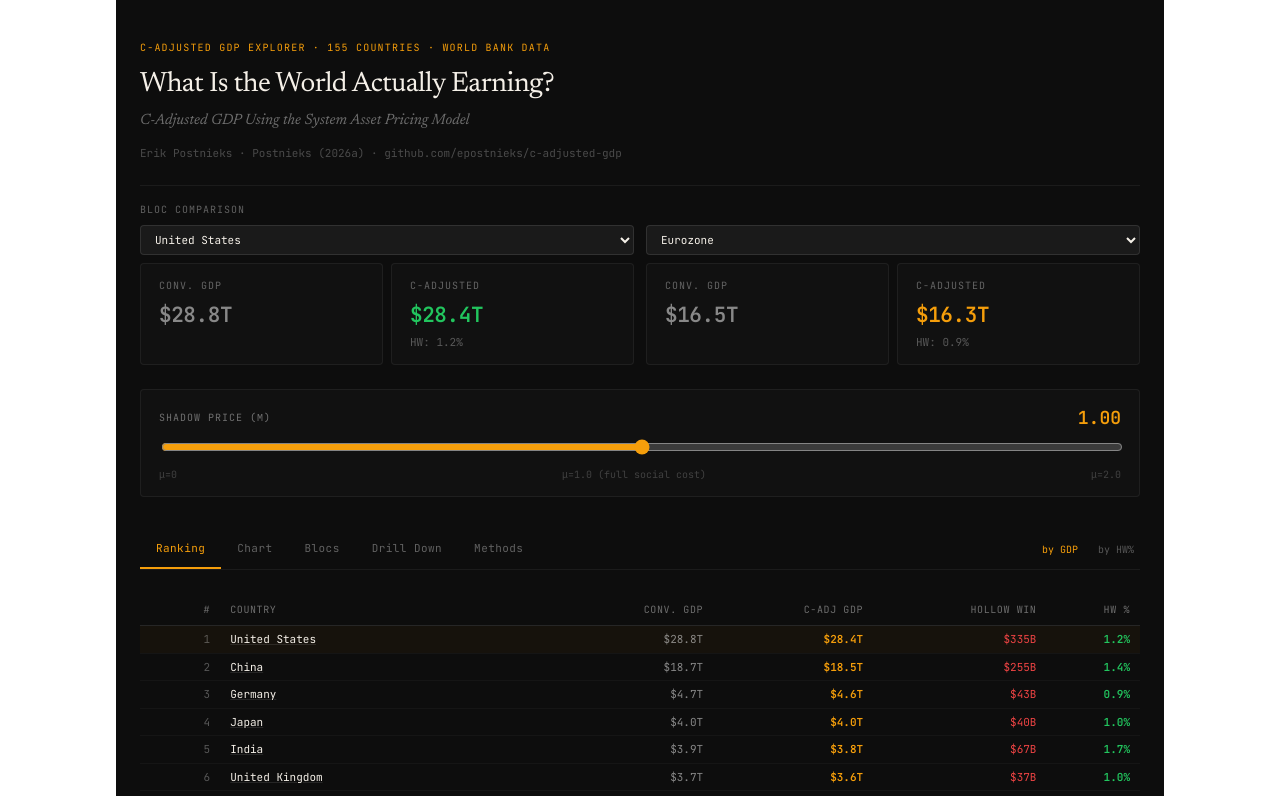
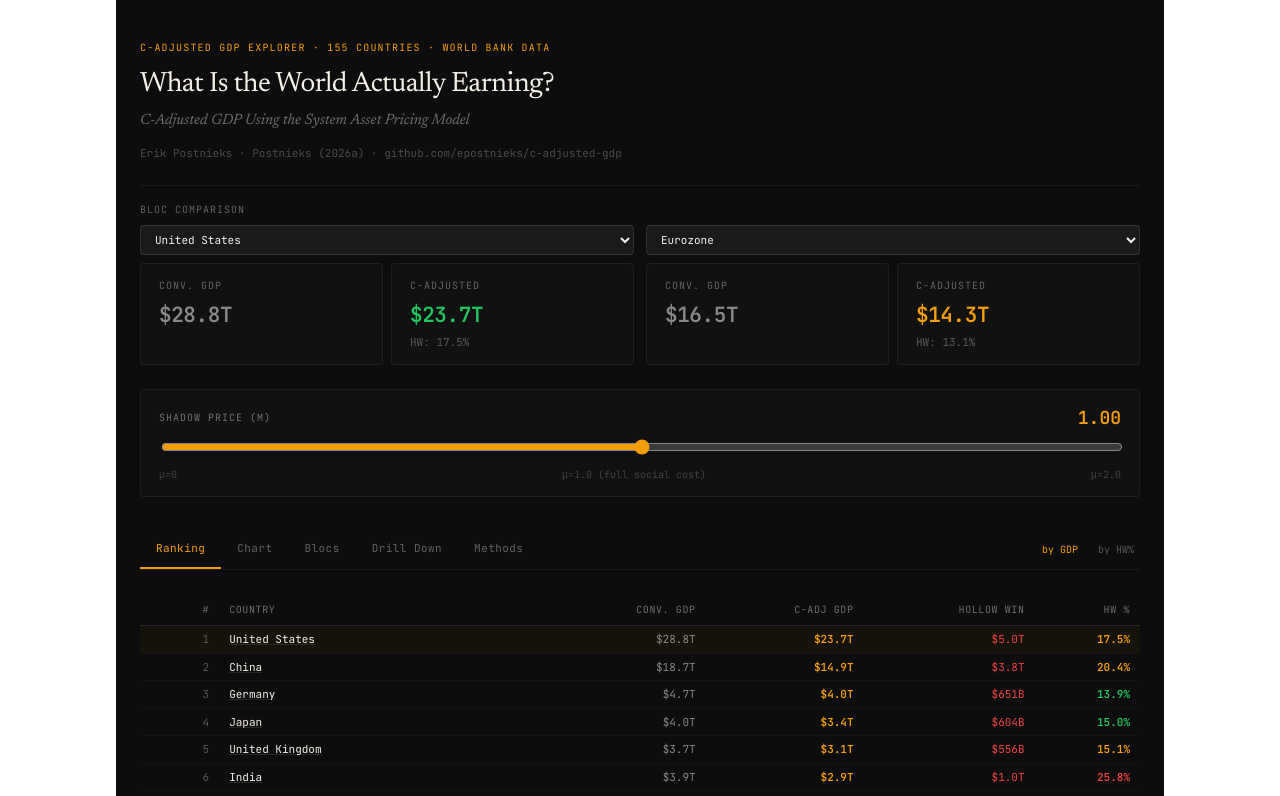
Before and after one commit to epostnieks/c-adjusted-gdp, a React (Vite) app: page / in a window 1280 px wide. Shown: the top 796 px of the page. Built offline with nearby package versions, Linux system fonts and the light colour scheme.

Commit message:
Fix extraction ratio: 0.01 → 0.15 per SAPM methodology

```diff
--- a/src/App.jsx
+++ b/src/App.jsx
@@ -283,7 +283,7 @@ function compute(c, mu, code) {
   for (const ch of channels) {
     if (ch.pct <= 0) continue;
     const sg = g * ch.pct / 100;
-    const l = mu * ch.beta * sg * 0.01;
+    const l = mu * ch.beta * sg * 0.15;
     loss += l;
     if (l > 0.05) bd.push({ ...ch, gdp: sg, loss: l });
   }
```
